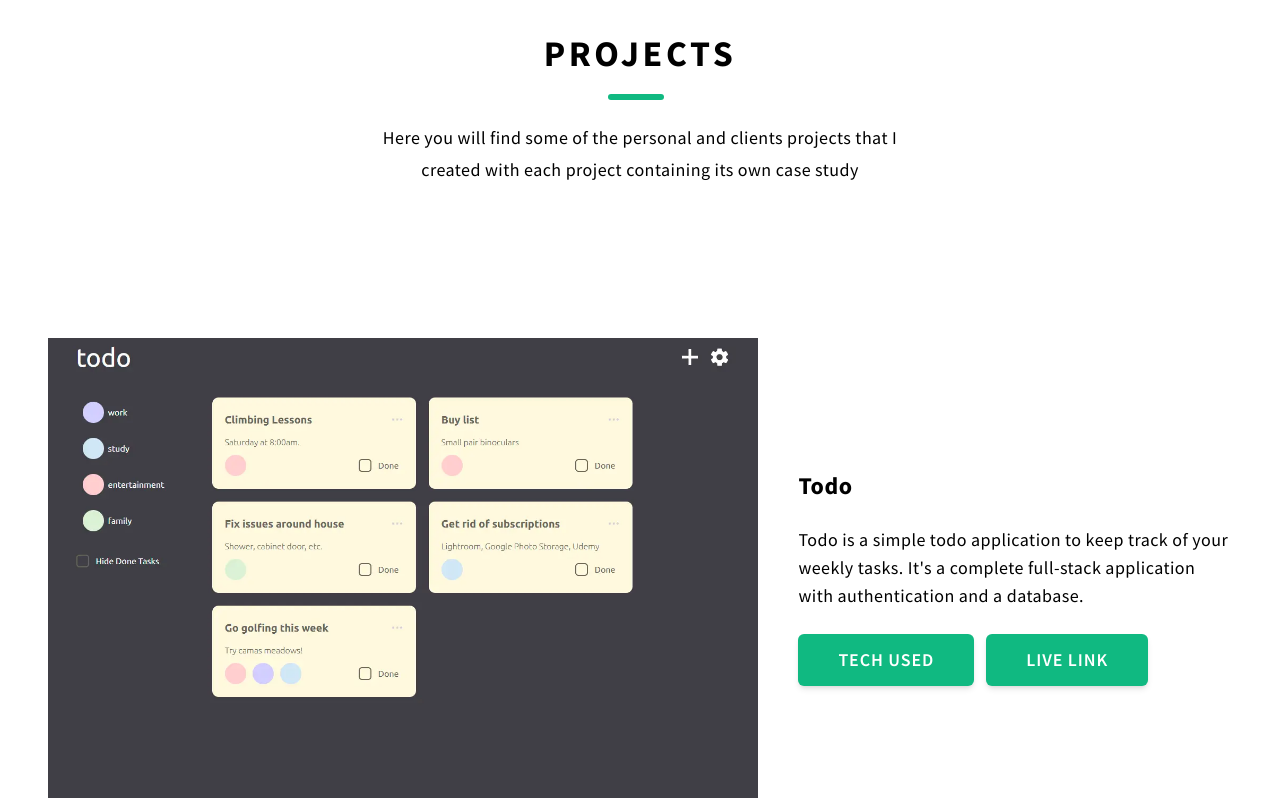
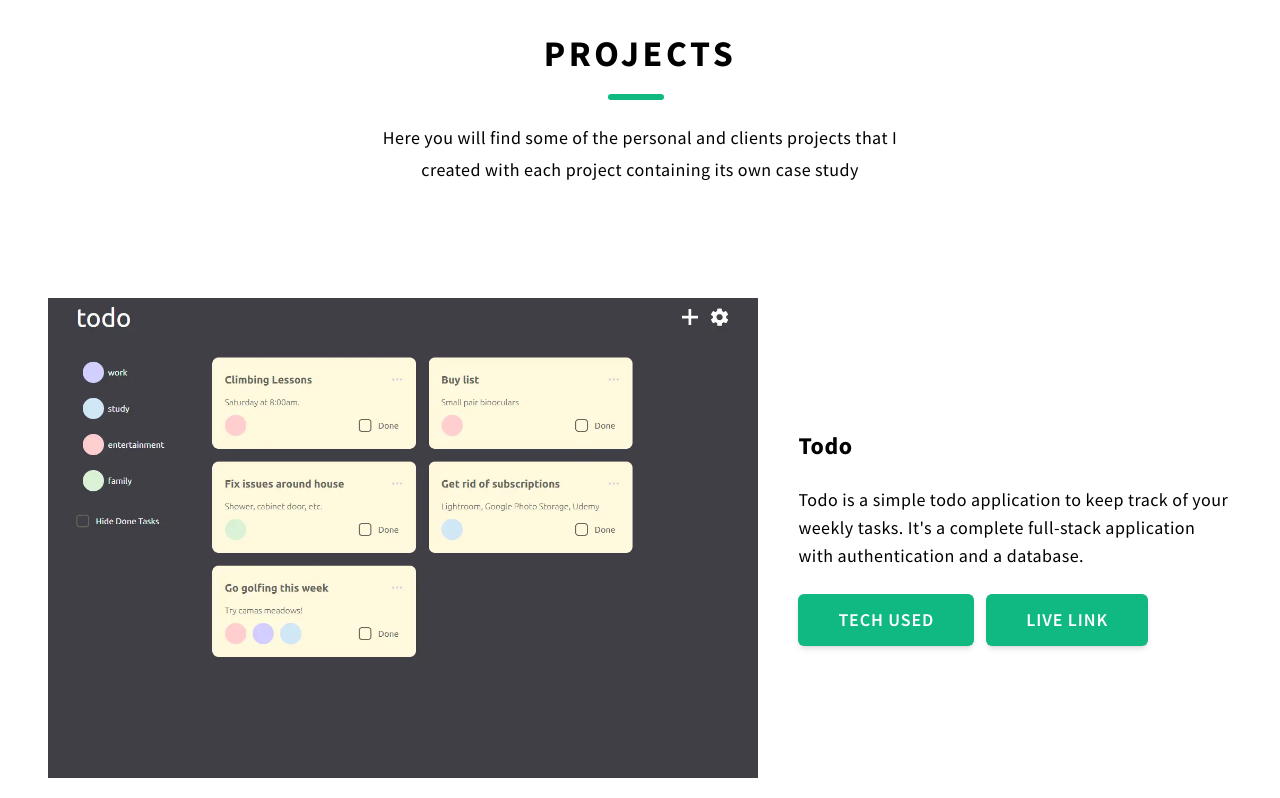
Before and after one commit to Sody15/my-portfolio, a React (Vite) app: page / in a window 1280 px wide. Shown: the part 1614-2412 px from the top of the page. Built offline with nearby package versions, Linux system fonts and the light colour scheme.

Commit message:
project style fixes

```diff
--- a/src/components/sections/Projects.tsx
+++ b/src/components/sections/Projects.tsx
@@ -9,8 +9,9 @@
       title='Projects'
       description='Here you will find some of the personal and clients projects that I created with each project containing its own case study'
       id='projects'
-      className='flex flex-col gap-10'
+      className='flex flex-col'
     >
+      <div className='flex flex-col gap-24'>
         <Project
           title='todo'
           description='Todo is a simple todo application to keep track of your weekly tasks. It&#39;s a complete full-stack application
@@ -23,6 +24,7 @@
         used redux to demonstrate I know it.'
           link='https://www.todo.paulsoderberg.com'
         />
+      </div>
     </Section>
   );
 };
```
Lines whose indentation alone changed are shown as unchanged.
